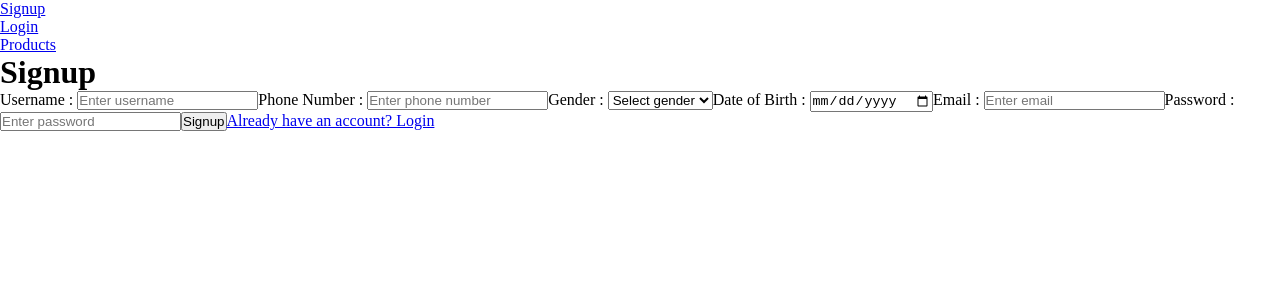
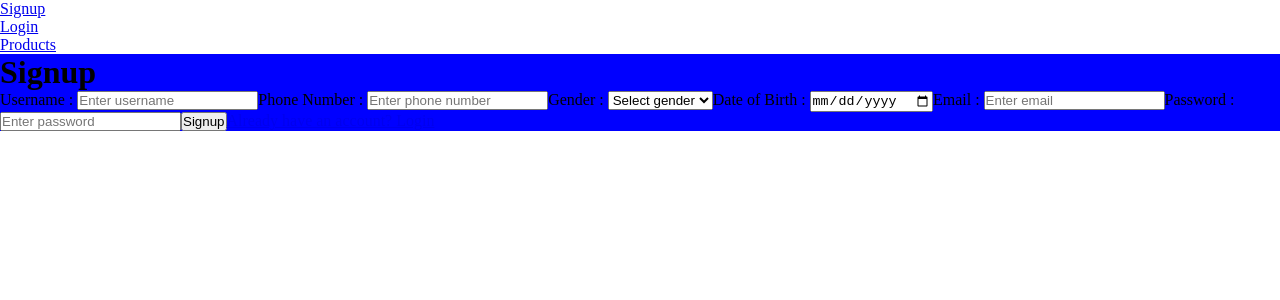
Before and after one commit to BVenkateshwaran/Signup-Login-React, a React (Vite) app: page /signup in a window 1280 px wide. Shown: the top 300 px of the page. Built offline with nearby package versions, Linux system fonts and the light colour scheme.

Commit message:
Css added

```diff
--- /dev/null
+++ b/src/App.css
@@ -0,0 +1,4 @@
+.signup
+{
+    background-color: blue;
+}
--- a/src/App.jsx
+++ b/src/App.jsx
@@ -4,6 +4,7 @@ import Signup from './Signup.jsx'
 import Login from './Login.jsx'
 import Products from './Products.jsx'
 import { createBrowserRouter,RouterProvider } from 'react-router-dom'
+import './App.css'
 
 let router = createBrowserRouter([
   {
--- a/src/Signup.jsx
+++ b/src/Signup.jsx
@@ -23,7 +23,7 @@ const Signup = () => {
     console.log(formData);
   }
   return (
-    <div>
+    <div className='signup'>
       <h1>Signup</h1>
       <form action="" onSubmit={handleSubmit}>
         <label htmlFor="uname">Username : </label>
```
